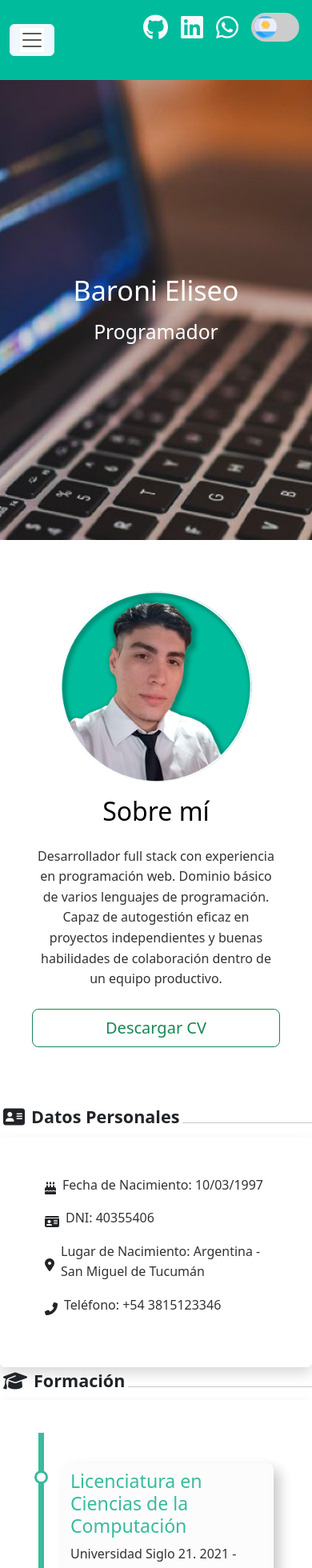
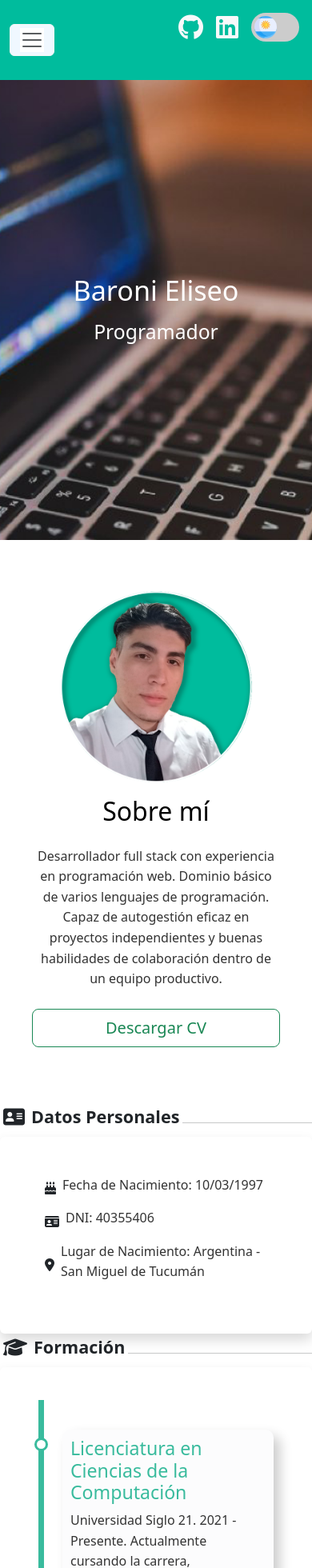
Before and after one commit to Eliseo-Baroni-97/personalpage, a React (Vite) app: page / in a window 390 px wide. Shown: the top 1960 px of the page at 80% size. Built offline with nearby package versions, Linux system fonts and the light colour scheme.

Commit message:
Remove personal phone contact details

```diff
--- a/i18n.js
+++ b/i18n.js
@@ -28,7 +28,6 @@ i18next
           fechaNacimiento: "Date of Birth: 10/03/1997",
           dni: "DNI: 40355406",
           lugarNacimiento: "Place of Birth: Argentina - San Miguel de Tucumán",
-          telefono: "Phone: +54 3815123346",
           licenciaturaCienciasComputacion: "Bachelor's Degree in Computer Science",
           licenciaturaCienciasComputacionText: "Siglo 21 University. 2021 - Present. Currently studying the degree, focusing on data analysis, resource optimization, network security, and solution development.",
           programadorFullStack: "Full Stack Developer",
@@ -102,7 +101,7 @@ i18next
               type: "Proyecto personal",
             },
           },
-          description2: "Feel free to get in touch with me by filling out the form or sending me a WhatsApp message.",
+          description2: "Feel free to get in touch with me by filling out the form.",
           email: "Email",
           subject: "Subject",
           message: "Your message",
@@ -133,7 +132,6 @@ i18next
           fechaNacimiento: "Fecha de Nacimiento: 10/03/1997",
           dni: "DNI: 40355406",
           lugarNacimiento: "Lugar de Nacimiento: Argentina - San Miguel de Tucumán",
-          telefono: "Teléfono: +54 3815123346",
           licenciaturaCienciasComputacion: "Licenciatura en Ciencias de la Computación",
           licenciaturaCienciasComputacionText: "Universidad Siglo 21. 2021 - Presente. Actualmente cursando la carrera, enfocándome en análisis de datos, optimización de recursos, seguridad en redes y desarrollo de soluciones.",
           programadorFullStack: "Programador Full Stack",
@@ -207,7 +205,7 @@ i18next
               type: "Proyecto personal",
             },
           },
-          description2: "No dudes en ponerte en contacto conmigo completando el formulario o enviándome un Whatsapp.",
+          description2: "No dudes en ponerte en contacto conmigo completando el formulario.",
           email: "Email",
           subject: "Asunto",
           message: "Tu mensaje",
--- a/src/components/Navbar.jsx
+++ b/src/components/Navbar.jsx
@@ -50,14 +50,6 @@ const Navbar = () => {
             aria-label="LinkedIn profile"
           >
             <i className="fa-brands fa-linkedin text-light fa-2xl"></i>
-          </a>
-          <a
-            href="https://api.whatsapp.com/send/?phone=543815123346&text&app_absent=0"
-            target="_blank"
-            rel="noopener noreferrer"
-            aria-label="WhatsApp contact"
-          >
-            <i className="fa-brands fa-whatsapp text-light fa-2xl"></i>
           </a>
           <LanguageButton />
         </div>
--- a/src/components/PersonalData.jsx
+++ b/src/components/PersonalData.jsx
@@ -15,7 +15,6 @@ const PersonalData = () => {
             { icon: "fa-cake-candles", text: t("fechaNacimiento") },
             { icon: "fa-id-card", text: t("dni") },
             { icon: "fa-location-dot", text: t("lugarNacimiento") },
-            { icon: "fa-phone-flip", text: t("telefono") },
           ].map((item, index) => (
             <li key={index} className="d-flex align-items-center mb-3">
               <i className={`fa-solid ${item.icon} mx-2 mt-2`}></i>
```
